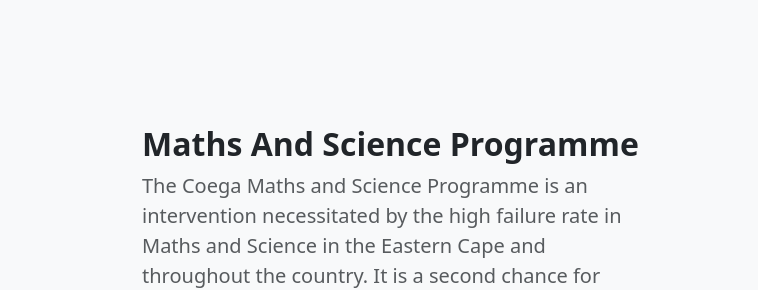
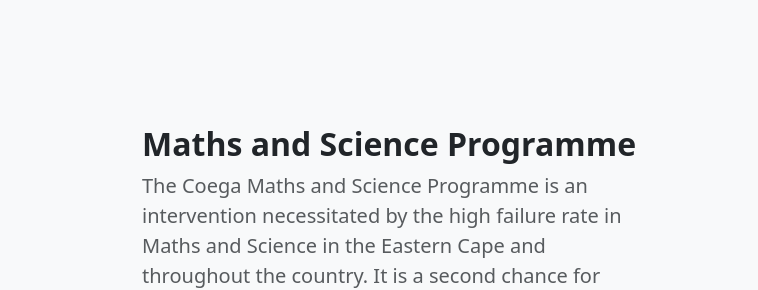
Before and after one commit to Denzel-Witbooi/alumni_web, a website: page about-us.html in a window 1280 px wide. Shown: the part 820-1110 px from the top of the page, 522-1280 px from the left. Drawn offline with nearby package versions, Linux system fonts and the light colour scheme.

Commit message:
Update heading style in about-us.html

```diff
--- a/about-us.html
+++ b/about-us.html
@@ -135,7 +135,7 @@
                                 src="assets/images/Image 8.png"
                                 alt="..." /></div>
                         <div class="col-lg-6">
-                            <h2 class="fw-bolder text-capitalize">Maths And
+                            <h2 class="fw-bolder">Maths and
                                 Science Programme</h2>
                             <p class="lead fw-normal text-muted mb-0">The Coega
                                 Maths and Science Programme is an intervention
```
